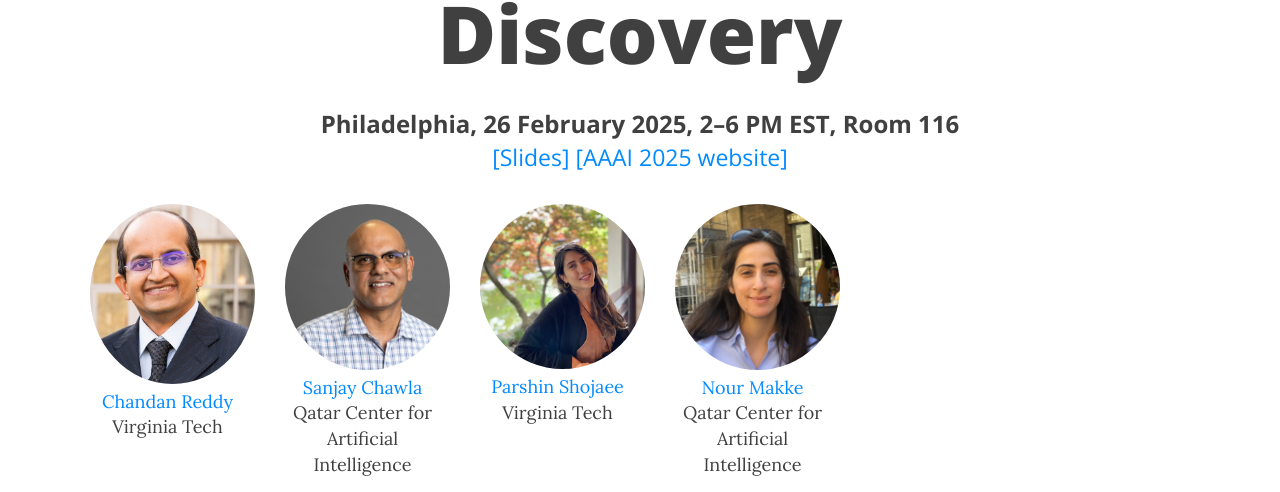
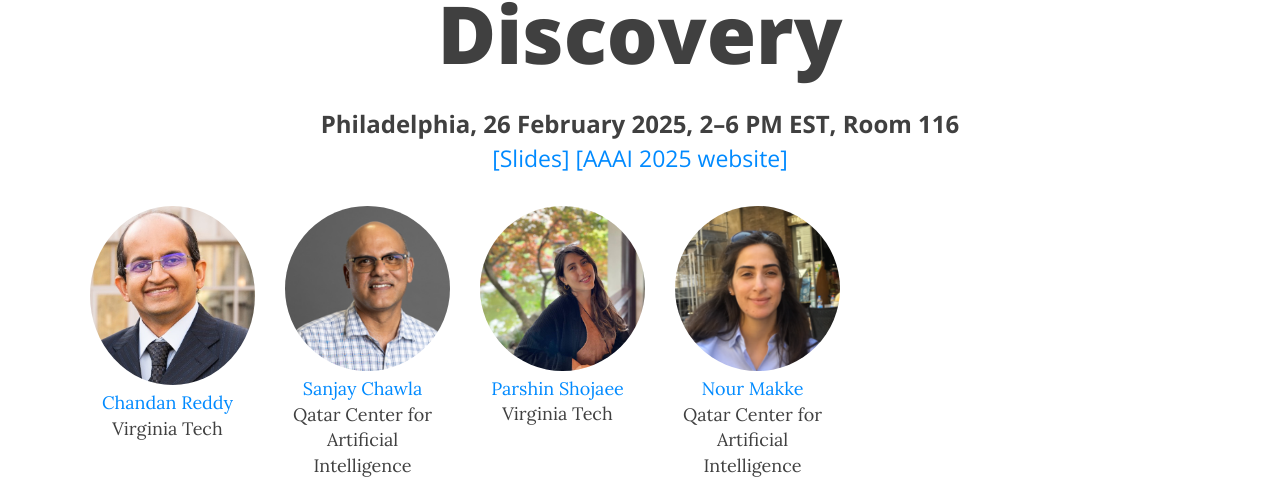
Before and after one commit to ZonglinY/llm4sd-aaai-2026, a Jekyll site: the page built from index.md, in a window 1280 px wide and 900 px high. Shown: the part 405-897 px from the top of the window. Built offline with Jekyll 4.4.1, drawn with Linux system fonts in a browser that asks for light colours; nearby versions of some CDN libraries.

Commit message:
Update index.md

```diff
--- a/index.md
+++ b/index.md
@@ -4,14 +4,15 @@ title: "Symbolic Regression: Towards Interpretability and Automated Scientific D
 use-site-title: true
 ---
 
+
 <div class="venue" style="font-size: 24px; display: block; font-family: 'Open Sans', 'Helvetica Neue', Helvetica, Arial, sans-serif; font-weight: 300; color: #404040; text-align: center;">
-  <strong>Philadelphia, 26 February 2025, 2–6 PM EST, Room 116</strong>
+  <strong>Philadelphia, 26 February 2025, 2–6 PM EST, Room 116</strong><br>
+  <span style="font-size: 23px;">
+    <a target="_blank" href="https://drive.google.com/drive/folders/1FIUAsEoTWQ6ntrUaEaO95rZMvMUsJNrU?usp=sharing">[Slides]</a>
+    <a target="_blank" href="https://aaai.org/conference/aaai/aaai-25/tutorial-and-lab-list/#TH26">[AAAI 2025 website]</a>
+  </span>
 </div>
 
-<div class="venue" style="font-size: 23px; display: block; font-family: 'Open Sans', 'Helvetica Neue', Helvetica, Arial, sans-serif; font-weight: 300; color: #404040; text-align: center;">
-  <a target="_blank" href="https://drive.google.com/drive/folders/1FIUAsEoTWQ6ntrUaEaO95rZMvMUsJNrU?usp=sharing">[Slides]</a>
- <a target="_blank" href="https://aaai.org/conference/aaai/aaai-25/tutorial-and-lab-list/#TH26">[AAAI 2025 website]</a>
-</div>
 
 
 <div class="sharethis-inline-share-buttons"></div>
```
